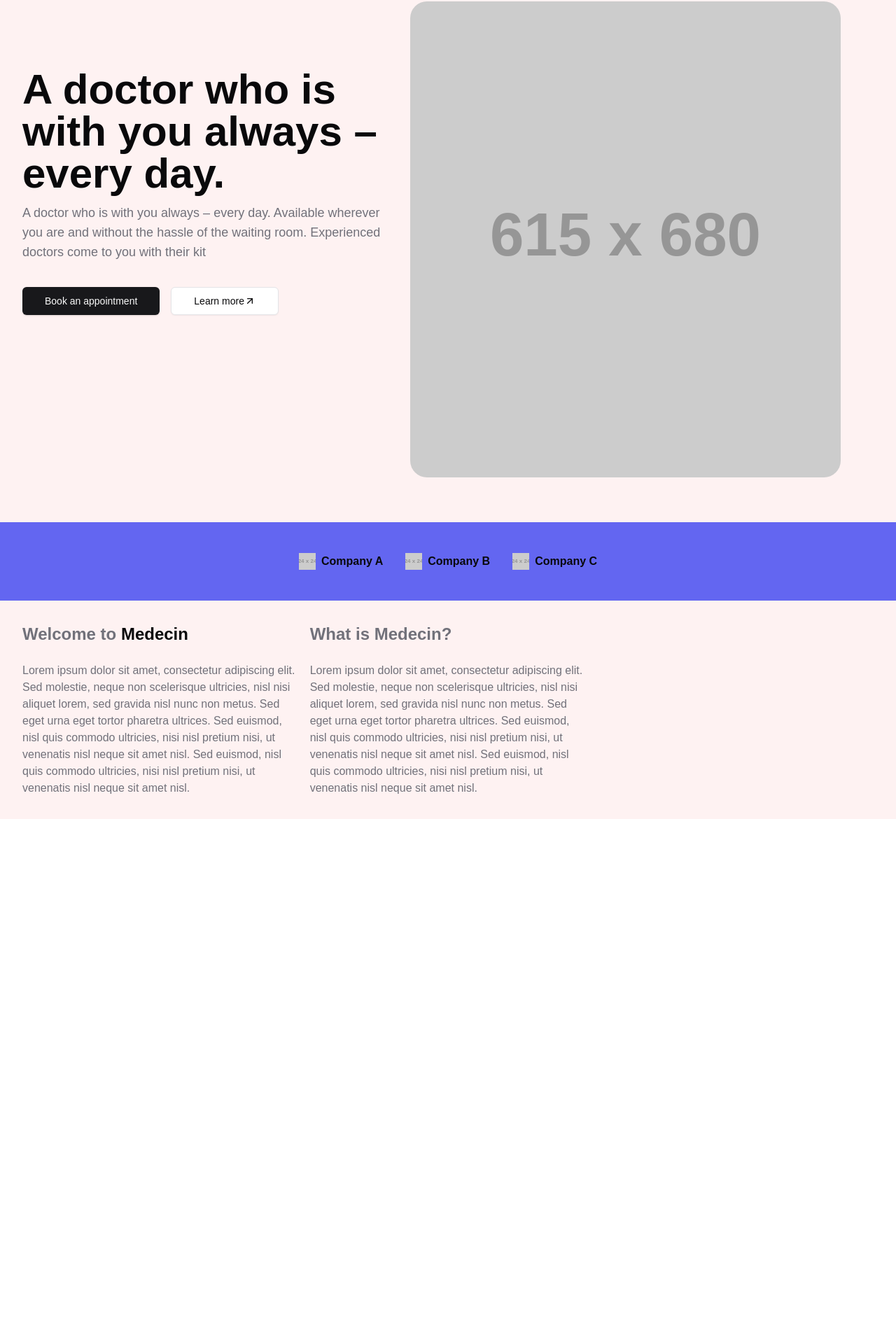
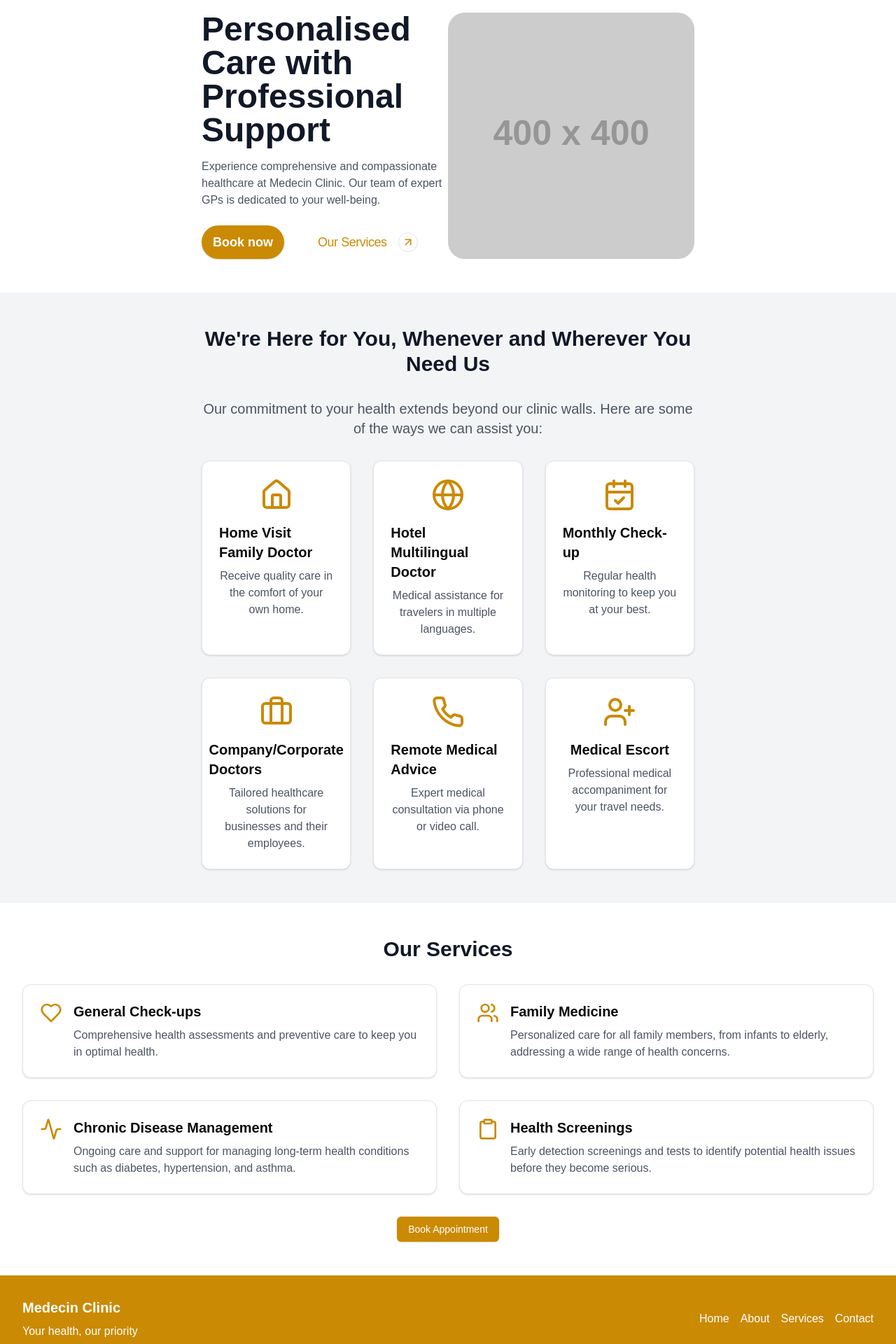
Before and after one commit to redomar/medecin, a Next.js app: page / in a window 1280 px wide. Shown: the part 94-2014 px from the top of the page at 70% size. Before the commit the page ends 1264 px from the top, so only its background shows below. Built offline with nearby package versions, Linux system fonts and the light colour scheme.

Commit message:
Refactor code structure for better organization

```diff
--- a/src/app/page.tsx
+++ b/src/app/page.tsx
@@ -45,32 +45,45 @@ const NavLinks = () => (
   </>
 );
 
-export default function Home() {
+import * as React from "react";
+import { Card, CardContent } from "@/components/ui/card";
+import {
+  Activity,
+  Calendar,
+  Stethoscope,
+  Clipboard,
+  Heart,
+  Users,
+  Home,
+  Globe,
+  CalendarCheck,
+  Briefcase,
+  Phone,
+  UserPlus,
+} from "lucide-react";
+
+export default function Component() {
   return (
-    <div className="flex min-h-screen w-full flex-col bg-red-50">
-      <header className="sticky top-0 flex h-16 items-center gap-4 border-b bg-background px-4 md:px-6">
-        <nav className="hidden flex-col gap-6 text-lg font-medium md:flex md:flex-row md:items-center md:gap-5 md:text-sm lg:gap-6 md:ml-40">
-          <Link
-            href="#"
-            className="flex items-center gap-2 text-lg font-semibold md:text-base"
-          >
-            <Hospital className="h-6 w-6" />
-            <span className="sr-only">Medecin</span>
-          </Link>
+    <div className="flex flex-col min-h-screen bg-white">
+      <header className="sticky top-0 flex h-16 items-center justify-between  bg-background px-4 md:px-6">
+        <div className="flex items-center justify-center flex-1">
+          <Hospital className="h-6 w-6 mr-2" />
+          <span className="text-lg font-bold">Médecin À Domicile</span>
+        </div>
+
+        <nav className="hidden md:flex md:items-center md:gap-5 lg:gap-6">
           <NavLinks />
         </nav>
+
+        <div className="flex items-center md:hidden">
           <Sheet>
             <SheetTrigger asChild>
-            <Button
-              variant="outline"
-              size="icon"
-              className="shrink-0 md:hidden"
-            >
+              <Button variant="outline" size="icon" className="shrink-0">
                 <Menu className="h-5 w-5" />
                 <span className="sr-only">Toggle navigation menu</span>
               </Button>
             </SheetTrigger>
-          <SheetContent side="left">
+            <SheetContent side="top">
               <nav className="grid gap-6 text-lg font-medium">
                 <Link
                   href="#"
@@ -83,120 +96,251 @@ export default function Home() {
               </nav>
             </SheetContent>
           </Sheet>
-        <div className="flex w-full items-center gap-4 md:ml-auto md:gap-2 lg:gap-4">
-          <form className="ml-auto flex-1 sm:flex-initial">
-            <div className="relative"></div>
-          </form>
         </div>
       </header>
-      <main className="flex-1">
-        <div className="grid grid-cols-[0.8fr_1fr] gap-6  p-4 md:p-6 lg:p-8">
-          <div className="flex flex-col gap-3 pt-24 max-w-lg">
-            <h1 className="text-6xl font-bold">
-              A doctor who is with you always – every day.
+
+      <main className="flex-grow">
+        <section className="mx-64 py-12 px-4 md:px-6 lg:px-8 flex flex-col md:flex-row items-center">
+          <div className="text-center md:text-left md:w-1/2 mb-8 md:mb-0  max-w-[500px]">
+            <h1 className=" text-3xl md:text-5xl font-bold mb-4 text-gray-900">
+              Personalised Care with Professional Support
             </h1>
-            <p className="text-lg text-muted-foreground">
-              A doctor who is with you always – every day. Available wherever
-              you are and without the hassle of the waiting room. Experienced
-              doctors come to you with their kit
+            <p className="  text-gray-600 mb-6">
+              Experience comprehensive and compassionate healthcare at Medecin
+              Clinic. Our team of expert GPs is dedicated to your well-being.
             </p>
-            <div className="flex gap-4 mt-6">
-              <Button size="lg" variant={"default"}>
-                Book an appointment
+            <div className="flex flex-col md:flex-row gap-4 mt-6">
+              <Button className="bg-yellow-600 py-6 hover:bg-yellow-700 text-white font-extrabold text-lg rounded-full">
+                Book now
               </Button>
-              <Button size="lg" variant={"outline"}>
-                Learn more
-                <ArrowUpRight className="h-4 w-4" />
+              <Button
+                variant="ghost"
+                className="md:ml-4 py-6 text-yellow-600 hover:bg-yellow-50  tracking-tight text-lg rounded-full"
+              >
+                Our Services
+                <ArrowUpRight className="h-7 w-7 p-1 border rounded-full ml-4" />
               </Button>
             </div>
           </div>
-          <div>
+          <div className="md:w-1/2">
             <Image
-              src="https://placehold.co/615x680/png"
+              src="https://placehold.co/400x400/png"
               alt="placeholder"
-              width={615}
-              height={680}
+              width={400}
+              height={400}
               className="rounded-3xl"
             />
           </div>
+        </section>
+
+        {/* <section className="bg-gray-100 py-12 px-4 md:px-6 lg:px-8">
+          <h2 className="text-3xl font-bold text-center mb-8 text-gray-900">
+            Why Choose Medecin Clinic?
+          </h2>
+          <div className="grid md:grid-cols-3 gap-8">
+            <Card>
+              <CardContent className="flex flex-col items-center p-6">
+                <Stethoscope className="h-12 w-12 text-yellow-600 mb-4" />
+                <h3 className="text-xl font-semibold mb-2">Expert GPs</h3>
+                <p className="text-center text-gray-600">
+                  Our team consists of highly qualified and experienced general
+                  practitioners.
+                </p>
+              </CardContent>
+            </Card>
+            <Card>
+              <CardContent className="flex flex-col items-center p-6">
+                <Calendar className="h-12 w-12 text-yellow-600 mb-4" />
+                <h3 className="text-xl font-semibold mb-2">Easy Scheduling</h3>
+                <p className="text-center text-gray-600">
+                  Book your appointments online or by phone at your convenience.
+                </p>
+              </CardContent>
+            </Card>
+            <Card>
+              <CardContent className="flex flex-col items-center p-6">
+                <Clipboard className="h-12 w-12 text-yellow-600 mb-4" />
+                <h3 className="text-xl font-semibold mb-2">
+                  Comprehensive Care
+                </h3>
+                <p className="text-center text-gray-600">
+                  From preventive care to managing chronic conditions, we
+                  provide full medical support.
+                </p>
+              </CardContent>
+            </Card>
           </div>
-        <div className="w-full h-28 bg-indigo-500 mt-8">
-          <div className="flex flex-row gap-8 items-center content-center justify-center h-full">
-            <div className="flex flex-row gap-2">
-              <Image
-                src="https://placehold.co/24x24/png"
-                alt="placeholder"
-                width={24}
-                height={24}
-                />
-                <div className="font-bold">Company A</div>
-            </div>
-            <div className="flex flex-row gap-2">
-              <Image
-                src="https://placehold.co/24x24/png"
-                alt="placeholder"
-                width={24}
-                height={24}
-                />
-                <div className="font-bold">Company B</div>
-            </div>
-            <div className="flex flex-row gap-2">
-              <Image
-                src="https://placehold.co/24x24/png"
-                alt="placeholder"
-                width={24}
-                height={24}
-                />
-                <div className="font-bold">Company C</div>
-            </div>
-          </div>
-        </div>
-        <section className="grid grid-cols-1 gap-4 md:grid-cols-2 lg:grid-cols-3  p-4 md:p-6 lg:p-8">
-          <div className="flex flex-col gap-4 md:gap-6 lg:gap-8">
-            <div className="flex flex-col gap-4 md:gap-6">
-              <h2 className="text-2xl font-bold">
-                <span className="text-foreground">
-                  <span className="text-muted-foreground">
-                    <span className="text-muted-foreground">Welcome to</span>{" "}
-                  </span>
-                  Medecin
-                </span>
+        </section> */}
+
+        <section className="bg-gray-100 py-12 px-4 md:px-6 lg:px-8">
+          <div className="mx-64">
+          <h2 className="text-3xl font-bold text-center mb-8 text-gray-900">
+            We're Here for You, Whenever and Wherever You Need Us
           </h2>
-              <p className="text-muted-foreground">
-                Lorem ipsum dolor sit amet, consectetur adipiscing elit. Sed
-                molestie, neque non scelerisque ultricies, nisl nisi aliquet
-                lorem, sed gravida nisl nunc non metus. Sed eget urna eget
-                tortor pharetra ultrices. Sed euismod, nisl quis commodo
-                ultricies, nisi nisl pretium nisi, ut venenatis nisl neque sit
-                amet nisl. Sed euismod, nisl quis commodo ultricies, nisi nisl
-                pretium nisi, ut venenatis nisl neque sit amet nisl.
+          <p className="text-xl text-center text-gray-600 mb-8">
+            Our commitment to your health extends beyond our clinic walls. Here
+            are some of the ways we can assist you:
           </p>
-            </div>
-          </div>
-          <div className="flex flex-col gap-4 md:gap-6 lg:gap-8">
-            <div className="flex flex-col gap-4 md:gap-6">
-              <h2 className="text-2xl font-bold">
-                <span className="text-foreground">
-                  <span className="text-muted-foreground">
-                    <span className="text-muted-foreground">
-                      What is Medecin?
-                    </span>{" "}
-                  </span>
-                </span>
-              </h2>
-              <p className="text-muted-foreground">
-                Lorem ipsum dolor sit amet, consectetur adipiscing elit. Sed
-                molestie, neque non scelerisque ultricies, nisl nisi aliquet
-                lorem, sed gravida nisl nunc non metus. Sed eget urna eget
-                tortor pharetra ultrices. Sed euismod, nisl quis commodo
-                ultricies, nisi nisl pretium nisi, ut venenatis nisl neque sit
-                amet nisl. Sed euismod, nisl quis commodo ultricies, nisi nisl
-                pretium nisi, ut venenatis nisl neque sit amet nisl.
+          <div className="grid md:grid-cols-3 gap-8">
+            <Card>
+              <CardContent className="flex flex-col items-center p-6">
+                <Home className="h-12 w-12 text-yellow-600 mb-4" />
+                <h3 className="text-xl font-semibold mb-2">
+                  Home Visit Family Doctor
+                </h3>
+                <p className="text-center text-gray-600">
+                  Receive quality care in the comfort of your own home.
                 </p>
+              </CardContent>
+            </Card>
+            <Card>
+              <CardContent className="flex flex-col items-center p-6">
+                <Globe className="h-12 w-12 text-yellow-600 mb-4" />
+                <h3 className="text-xl font-semibold mb-2">
+                  Hotel Multilingual Doctor
+                </h3>
+                <p className="text-center text-gray-600">
+                  Medical assistance for travelers in multiple languages.
+                </p>
+              </CardContent>
+            </Card>
+            <Card>
+              <CardContent className="flex flex-col items-center p-6">
+                <CalendarCheck className="h-12 w-12 text-yellow-600 mb-4" />
+                <h3 className="text-xl font-semibold mb-2">Monthly Check-up</h3>
+                <p className="text-center text-gray-600">
+                  Regular health monitoring to keep you at your best.
+                </p>
+              </CardContent>
+            </Card>
+            <Card>
+              <CardContent className="flex flex-col items-center p-6">
+                <Briefcase className="h-12 w-12 text-yellow-600 mb-4" />
+                <h3 className="text-xl font-semibold mb-2">
+                  Company/Corporate Doctors
+                </h3>
+                <p className="text-center text-gray-600">
+                  Tailored healthcare solutions for businesses and their
+                  employees.
+                </p>
+              </CardContent>
+            </Card>
+            <Card>
+              <CardContent className="flex flex-col items-center p-6">
+                <Phone className="h-12 w-12 text-yellow-600 mb-4" />
+                <h3 className="text-xl font-semibold mb-2">
+                  Remote Medical Advice
+                </h3>
+                <p className="text-center text-gray-600">
+                  Expert medical consultation via phone or video call.
+                </p>
+              </CardContent>
+            </Card>
+            <Card>
+              <CardContent className="flex flex-col items-center p-6">
+                <UserPlus className="h-12 w-12 text-yellow-600 mb-4" />
+                <h3 className="text-xl font-semibold mb-2">Medical Escort</h3>
+                <p className="text-center text-gray-600">
+                  Professional medical accompaniment for your travel needs.
+                </p>
+              </CardContent>
+            </Card>
           </div>
           </div>
         </section>
+
+        <section className="py-12 px-4 md:px-6 lg:px-8">
+          <h2 className="text-3xl font-bold text-center mb-8 text-gray-900">
+            Our Services
+          </h2>
+          <div className="grid md:grid-cols-2 gap-8">
+            <Card>
+              <CardContent className="flex items-start p-6">
+                <Heart className="h-8 w-8 text-yellow-600 mr-4 flex-shrink-0" />
+                <div>
+                  <h3 className="text-xl font-semibold mb-2">
+                    General Check-ups
+                  </h3>
+                  <p className="text-gray-600">
+                    Comprehensive health assessments and preventive care to keep
+                    you in optimal health.
+                  </p>
+                </div>
+              </CardContent>
+            </Card>
+            <Card>
+              <CardContent className="flex items-start p-6">
+                <Users className="h-8 w-8 text-yellow-600 mr-4 flex-shrink-0" />
+                <div>
+                  <h3 className="text-xl font-semibold mb-2">
+                    Family Medicine
+                  </h3>
+                  <p className="text-gray-600">
+                    Personalized care for all family members, from infants to
+                    elderly, addressing a wide range of health concerns.
+                  </p>
+                </div>
+              </CardContent>
+            </Card>
+            <Card>
+              <CardContent className="flex items-start p-6">
+                <Activity className="h-8 w-8 text-yellow-600 mr-4 flex-shrink-0" />
+                <div>
+                  <h3 className="text-xl font-semibold mb-2">
+                    Chronic Disease Management
+                  </h3>
+                  <p className="text-gray-600">
+                    Ongoing care and support for managing long-term health
+                    conditions such as diabetes, hypertension, and asthma.
+                  </p>
+                </div>
+              </CardContent>
+            </Card>
+            <Card>
+              <CardContent className="flex items-start p-6">
+                <Clipboard className="h-8 w-8 text-yellow-600 mr-4 flex-shrink-0" />
+                <div>
+                  <h3 className="text-xl font-semibold mb-2">
+                    Health Screenings
+                  </h3>
+                  <p className="text-gray-600">
+                    Early detection screenings and tests to identify potential
+                    health issues before they become serious.
+                  </p>
+                </div>
+              </CardContent>
+            </Card>
+          </div>
+          <div className="text-center mt-8">
+            <Button className="bg-yellow-600 hover:bg-yellow-700 text-white">
+              Book Appointment
+            </Button>
+          </div>
+        </section>
       </main>
+
+      <footer className="bg-yellow-600 text-white py-8 px-4 md:px-6 lg:px-8">
+        <div className="flex flex-col md:flex-row justify-between items-center">
+          <div className="mb-4 md:mb-0">
+            <span className="text-xl font-bold">Medecin Clinic</span>
+            <p className="mt-2">Your health, our priority</p>
+          </div>
+          <nav className="flex flex-wrap justify-center gap-4">
+            <a href="#" className="hover:underline">
+              Home
+            </a>
+            <a href="#" className="hover:underline">
+              About
+            </a>
+            <a href="#" className="hover:underline">
+              Services
+            </a>
+            <a href="#" className="hover:underline">
+              Contact
+            </a>
+          </nav>
+        </div>
+      </footer>
     </div>
   );
 }
```
Lines whose indentation alone changed are shown as unchanged.
